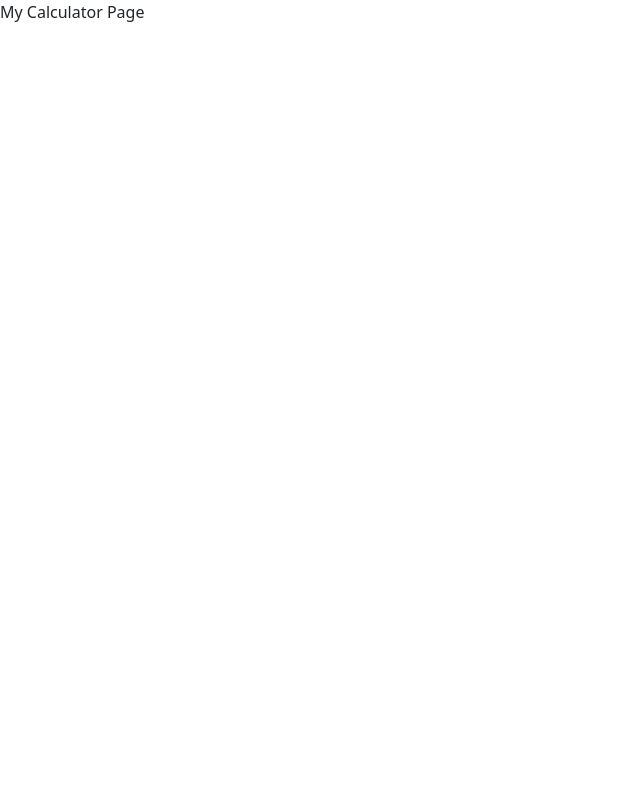
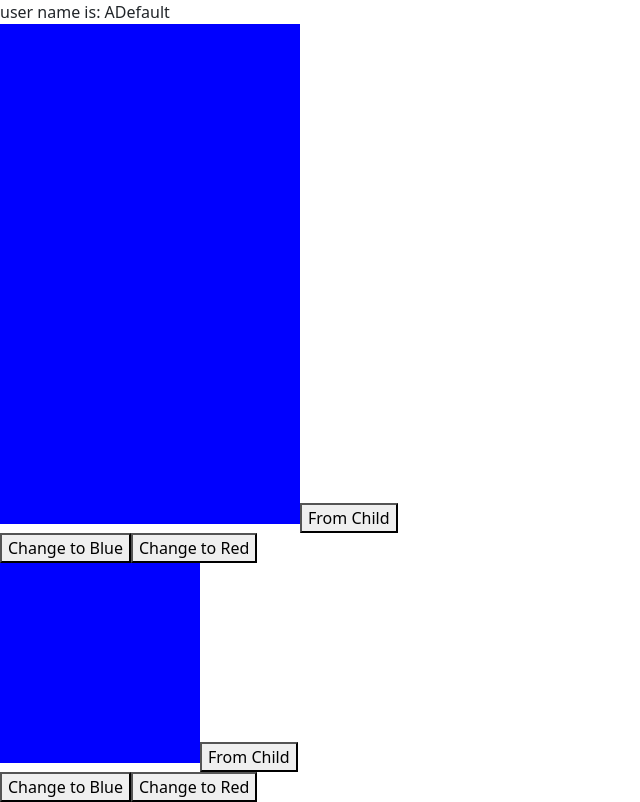
Before and after one commit to aaronn718/Algorithms, a React (Vite) app in the folder React-demo/: page / in a window 1280 px wide. Shown: the whole page, without its empty margins (0-640 px from the left). Built offline with nearby package versions, Linux system fonts and the light colour scheme.

Commit message:
page routes

```diff
--- a/React-demo/src/App.tsx
+++ b/React-demo/src/App.tsx
@@ -1,39 +1,18 @@
-import ListGroup from "./components/ListGroup";
-import DataFetcher from './components/DataFetcher';
-import getUserContext from "./components/ContextProvider";
-import Rectangle from "./components/Rectangle";
-import { useState } from "react";
-import { Routes } from "./Routes";
-import { PracticePage } from "./pages/PracticePage";
-import { Calculator } from "./pages/Calculator";
-
-
+import { MyRoutes } from "./Routes";
 
 
 function App(){
-  //   let props = {
-  //     items : ["Washington",
-  //     "California",
-  //     "Texas",
-  //     "Florida",
-  //     "MainItem"],
-  //     heading : "heading from main"
-  //   };
-
-  //   const handleSelectedItem = function(item: string){
-  //     console.log(item);
-  //   }
-
-  // return <> <div><ListGroup items={props.items} heading={props.heading} onSelectItem={handleSelectedItem} ></ListGroup></div>
-  // <div><ListGroup items={["Blue", "Red", "Yellow"]} heading="list 2"  onSelectItem={handleSelectedItem}></ListGroup></div>
-  // </>;
 
   return (
-    <div className="App">
-      <header className="App-header">
-        {/* <PracticePage /> */}
-       <Calculator />
-      </header>
+    // <div className="App">
+    //   <header className="App-header">
+    //     {/* <PracticePage /> */}
+    //    <MyRoutes />
+    //   </header>
+    // </div>
+
+    <div>
+      <MyRoutes />
     </div>
   );
 }
--- a/React-demo/src/Routes.tsx
+++ b/React-demo/src/Routes.tsx
@@ -1,12 +1,18 @@
-import { BrowserRouter as Router, Route } from "react-router-dom";
+import { BrowserRouter, Routes, Route } from "react-router-dom";
 import { Calculator } from "./pages/Calculator";
+import { PracticePage } from "./pages/PracticePage";
+import { NotFoundPage } from "./pages/NotFoundPage";
 
 //https://www.youtube.com/watch?v=xMYo9jaMah8&t=208s
-export const Routes = () =>
+export const MyRoutes = () =>
 {
-    return (<Router>
-        <Route path="/">
-            <Calculator />
-        </Route>
-    </Router>);
+    return (<>
+    <BrowserRouter>
+        <Routes>
+            <Route index element ={<PracticePage />}></Route>
+            <Route path="/cal" element={<Calculator />} />
+            <Route path="*" element={<NotFoundPage />} />
+        </Routes>
+    </BrowserRouter>
+    </>);
 }
--- /dev/null
+++ b/React-demo/src/pages/NotFoundPage.tsx
@@ -0,0 +1,9 @@
+export const NotFoundPage = () => {
+    return(
+        <>
+    <div>
+        This is a 404 page! hahaha
+    </div>
+    </>
+    );
+}
```
Also changed, not shown: React-demo/src/pages/PracticePage.tsx (+18 -0 lines).
